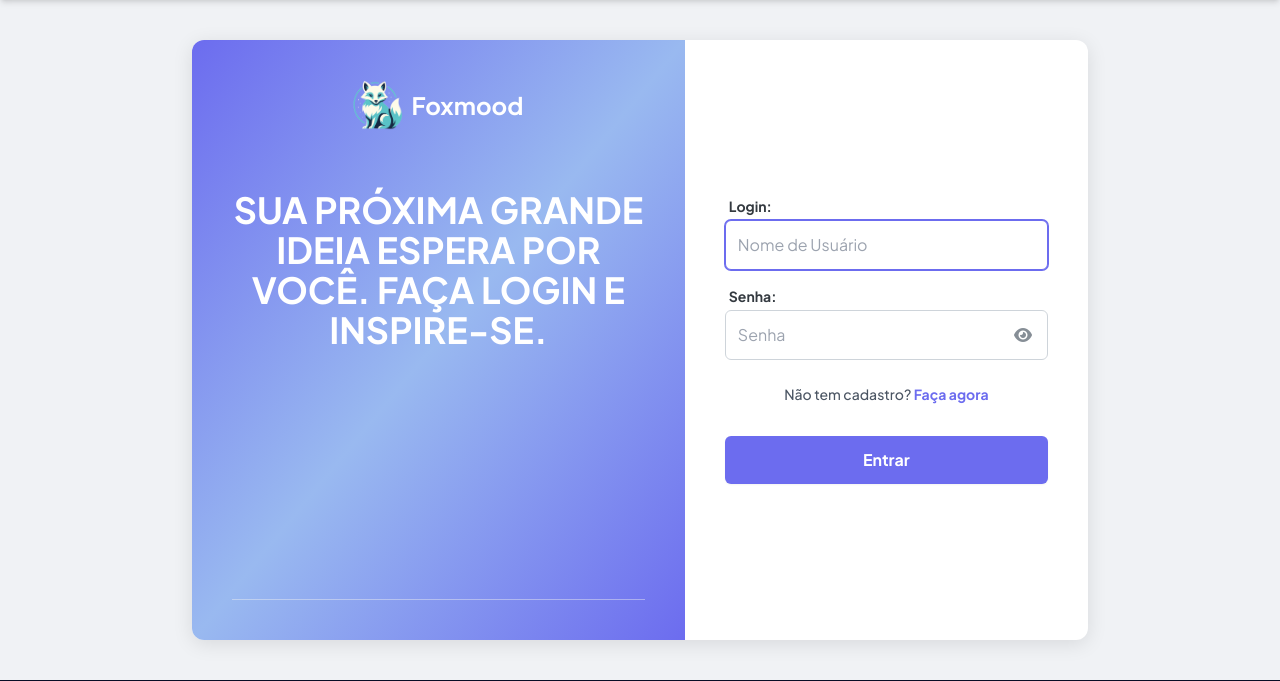
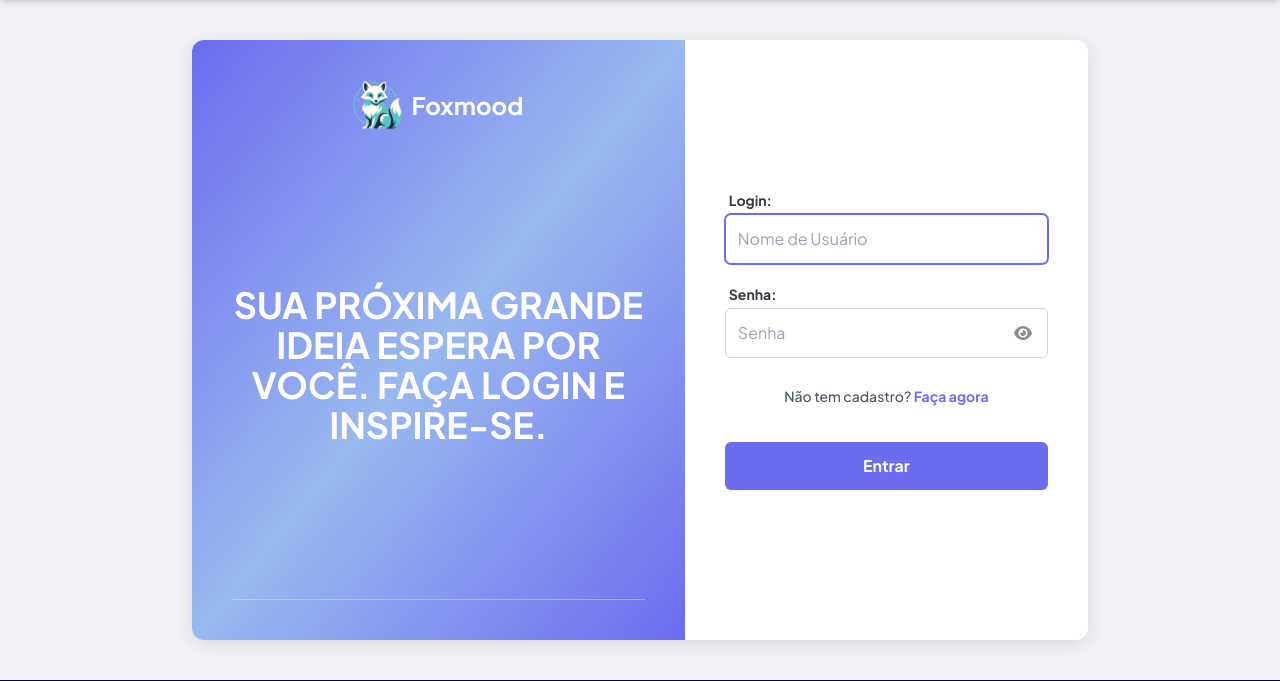
Before and after one commit to Lorena-Rinaldo/Blog, a Flask app: page /login in a window 1280 px wide. Shown: the part 82-763 px from the top of the page. Run offline with Flask 3, Linux system fonts and the light colour scheme; parts of the project's set-up code (start-up, migrations or seed data) failed here and were passed over; some libraries are stand-ins or nearby versions.

Commit message:
Refactor login.html structure and styles

```diff
--- a/templates/login.html
+++ b/templates/login.html
@@ -10,17 +10,20 @@
 {% endif %}
 {% endwith %}
 
-<!-- Container Principal: min-h-[85vh] para garantir altura em mobile -->
+<!-- Container Principal -->
 <div class="flex w-full min-h-[85vh] justify-center items-center bg-[#f0f2f5] py-8 px-4">
 
-    <!-- Card Principal: flex-col (mobile) -> flex-row (desktop) -->
+    <!-- Card Principal -->
+    <!-- Adicionei min-h-[500px] para não ficar achatado no mobile -->
     <div
-        class="flex flex-col md:flex-row w-full max-w-[400px] md:max-w-4xl md:h-[600px] bg-white rounded-xl shadow-[0_4px_20px_rgba(0,0,0,0.1)] overflow-hidden font-sans">
+        class="flex flex-col md:flex-row w-full max-w-[400px] md:max-w-4xl min-h-[500px] md:h-[600px] bg-white rounded-xl shadow-[0_4px_20px_rgba(0,0,0,0.1)] overflow-hidden font-sans">
 
-        <!-- LADO ESQUERDO (AZUL) - Oculto no mobile (hidden), visível no desktop (md:flex) -->
+        <!-- LADO ESQUERDO (AZUL) -->
+        <!-- Mudei justify-start para justify-between para espalhar os itens -->
         <div
-            class="hidden md:flex flex-col md:w-[55%] bg-gradient-to-br from-azul-purpura via-azul-lavanda to-azul-purpura text-white p-10 justify-start items-center text-center gap-5 relative">
+            class="hidden md:flex flex-col md:w-[55%] bg-gradient-to-br from-azul-purpura via-azul-lavanda to-azul-purpura text-white p-10 justify-between items-center text-center relative">
 
+            <!-- Topo: Logo -->
             <div class="flex justify-center items-center gap-2">
                 <a href="/"
                     class="flex flex-row items-center justify-center no-underline text-cor-header hover:opacity-90 transition">
@@ -29,27 +32,29 @@
                 </a>
             </div>
 
-            <div class="flex w-full justify-center items-center mt-10">
+            <!-- Meio: Frase (flex-1 faz ele ocupar todo espaço disponivel no meio) -->
+            <div class="flex-1 flex w-full justify-center items-center">
                 <h3 class="text-2xl lg:text-3xl xl:text-4xl font-bold leading-tight max-w-lg">
                     SUA PRÓXIMA GRANDE IDEIA ESPERA POR VOCÊ. FAÇA LOGIN E INSPIRE-SE.
                 </h3>
             </div>
 
-            <div class="flex justify-end items-end mt-auto w-full">
+            <!-- Base: Linha -->
+            <div class="flex justify-end items-end w-full">
                 <hr class="w-full h-px bg-cor-borda border-none opacity-50">
             </div>
         </div>
 
-        <!-- LADO DIREITO (FORMULÁRIO) - Ocupa 100% no mobile -->
-        <div class="flex flex-col justify-center items-center w-full md:w-[45%] p-6 md:p-10 h-full">
+        <!-- LADO DIREITO (FORMULÁRIO) -->
+        <div class="flex flex-col justify-center items-center w-full md:w-[45%] p-6 md:p-10 h-full flex-1">
 
-            <!-- Logo visível APENAS no Mobile (md:hidden) para manter a identidade -->
-            <div class="flex md:hidden mb-6 items-center gap-2 text-azul-purpura">
+            <!-- Logo Mobile -->
+            <div class="flex md:hidden mb-8 items-center gap-2 text-azul-purpura">
                 <img src="{{ url_for('static', filename='img/logo.png') }}" alt="Logo" class="w-[40px] h-auto">
                 <h1 class="text-xl font-bold text-cor-principal">Foxmood</h1>
             </div>
 
-            <form action="/login" method="POST" class="flex flex-col w-full gap-4 items-center">
+            <form action="/login" method="POST" class="flex flex-col w-full gap-5 items-center">
 
                 <div class="w-full">
                     <label for="user" class="block text-sm font-bold text-[#343a40] mb-1 ml-1">Login:</label>
```
